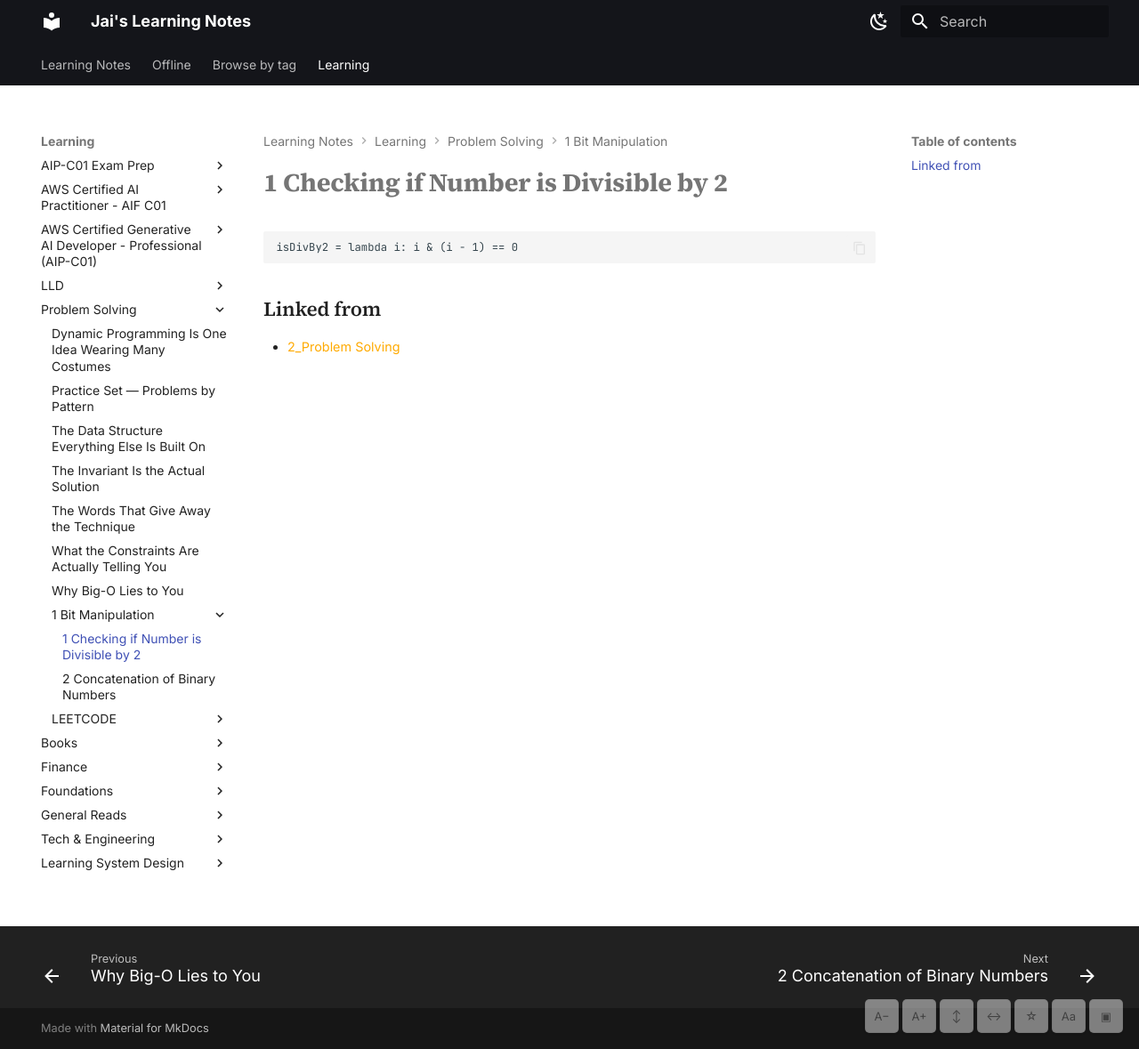
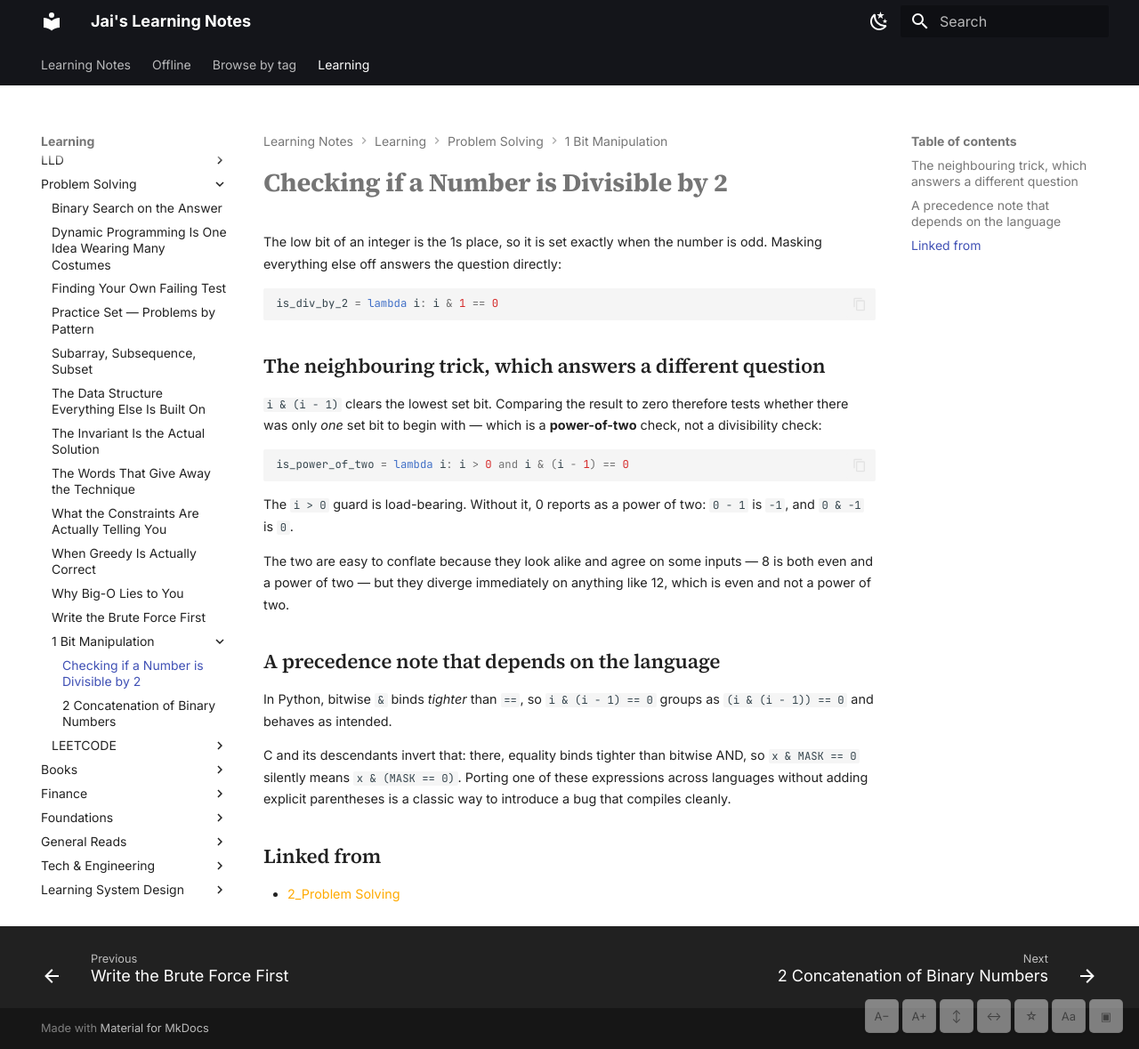
Before and after one commit to jaiparmani/docs-app, an MkDocs documentation site: the page built from docs/learning/problem-solving/1_Bit Manipulation/1_Checking if Number is Divisible by 2.md, in a window 1280 px wide and 1179 px high. Shown: the whole window at 89% size. Built offline with MkDocs 1.6.1 and Material for MkDocs 9.7.7, drawn with Linux system fonts in a browser that asks for light colours.

Commit message:
Publish five more problem-solving notes and bit-manipulation fix
Co-Authored-By: Claude Opus 5 <noreply@anthropic.com>

````diff
--- a/docs/learning/problem-solving/1_Bit Manipulation/1_Checking if Number is Divisible by 2.md
+++ b/docs/learning/problem-solving/1_Bit Manipulation/1_Checking if Number is Divisible by 2.md
@@ -1,6 +1,29 @@
+# Checking if a Number is Divisible by 2
+
+The low bit of an integer is the 1s place, so it is set exactly when the number is odd. Masking everything else off answers the question directly:
+
+```python
+is_div_by_2 = lambda i: i & 1 == 0
 ```
-isDivBy2 = lambda i: i & (i - 1) == 0
+
+## The neighbouring trick, which answers a different question
+
+`i & (i - 1)` clears the lowest set bit. Comparing the result to zero therefore tests whether there was only *one* set bit to begin with — which is a **power-of-two** check, not a divisibility check:
+
+```python
+is_power_of_two = lambda i: i > 0 and i & (i - 1) == 0
 ```
+
+The `i > 0` guard is load-bearing. Without it, 0 reports as a power of two: `0 - 1` is `-1`, and `0 & -1` is `0`.
+
+The two are easy to conflate because they look alike and agree on some inputs — 8 is both even and a power of two — but they diverge immediately on anything like 12, which is even and not a power of two.
+
+## A precedence note that depends on the language
+
+In Python, bitwise `&` binds *tighter* than `==`, so `i & (i - 1) == 0` groups as `(i & (i - 1)) == 0` and behaves as intended.
+
+C and its descendants invert that: there, equality binds tighter than bitwise AND, so `x & MASK == 0` silently means `x & (MASK == 0)`. Porting one of these expressions across languages without adding explicit parentheses is a classic way to introduce a bug that compiles cleanly.
+
 
 ## Linked from
 
--- a/docs/learning/problem-solving/index.md
+++ b/docs/learning/problem-solving/index.md
@@ -1,11 +1,16 @@
 # 2_Problem Solving
 
 - [1_Bit Manipulation](1_Bit Manipulation/1_Checking if Number is Divisible by 2.md)
+- [Binary Search on the Answer](Binary Search on the Answer.md)
 - [Dynamic Programming Is One Idea Wearing Many Costumes](Dynamic Programming Is One Idea Wearing Many Costumes.md)
+- [Finding Your Own Failing Test](Finding Your Own Failing Test.md)
 - [LEETCODE](LEETCODE/1680. Concatenation of Consecutive Binary Numbers.md)
 - [Practice Set - Problems by Pattern](Practice Set - Problems by Pattern.md)
+- [Subarray, Subsequence, Subset](Subarray, Subsequence, Subset.md)
 - [The Data Structure Everything Else Is Built On](The Data Structure Everything Else Is Built On.md)
 - [The Invariant Is the Actual Solution](The Invariant Is the Actual Solution.md)
 - [The Words That Give Away the Technique](The Words That Give Away the Technique.md)
 - [What the Constraints Are Actually Telling You](What the Constraints Are Actually Telling You.md)
+- [When Greedy Is Actually Correct](When Greedy Is Actually Correct.md)
 - [Why Big-O Lies to You](Why Big-O Lies to You.md)
+- [Write the Brute Force First](Write the Brute Force First.md)
````
Also changed, not shown: docs/learning/problem-solving/Binary Search on the Answer.md (added, +48 -0 lines), docs/learning/problem-solving/Finding Your Own Failing Test.md (added, +50 -0 lines), docs/learning/problem-solving/Subarray, Subsequence, Subset.md (added, +48 -0 lines), docs/learning/problem-solving/When Greedy Is Actually Correct.md (added, +46 -0 lines), docs/learning/problem-solving/Write the Brute Force First.md (added, +42 -0 lines).
